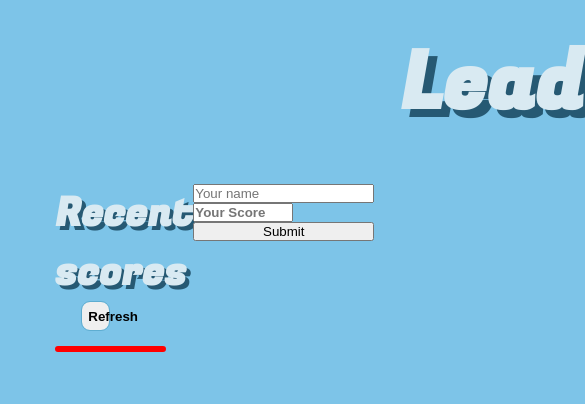
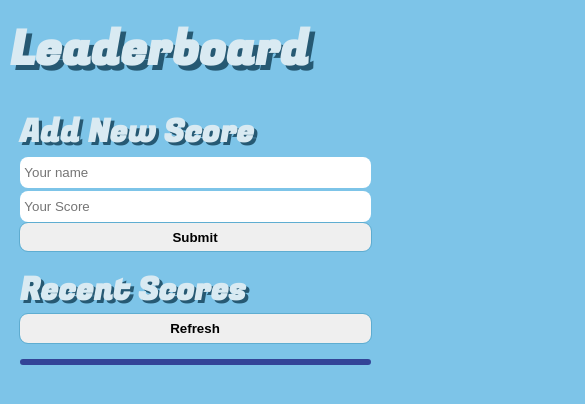
Before and after one commit to CesarHerr/Leaderboard, a website built with webpack: page src/index.html in a window 390 px wide. Shown: the top 404 px of the page, 585 px wide, since content can reach past the window. Built offline with nearby package versions, Linux system fonts and the light colour scheme.

Commit message:
Add styles version mobile

```diff
--- a/modules/scores.js
+++ b/modules/scores.js
@@ -42,7 +42,7 @@ const displayScores = () => {
     list.innerHTML = result
       .map(
         (data, index) => `
-        <li><span>${result[index].user} :</span> <span class="score">${result[index].score}</span></li>
+        <li><span>${result[index].user} :</span> <span class="score__saved">${result[index].score}</span></li>
       `,
       )
       .join('');
--- a/src/index.js
+++ b/src/index.js
@@ -5,7 +5,7 @@ const main = document.querySelector('.container');
 const recentScore = document.createElement('section');
 recentScore.classList.add('scores');
 const subTitle = document.createElement('h2');
-subTitle.innerText = 'Recent scores';
+subTitle.innerText = 'Recent Scores';
 const refreshBtn = document.createElement('button');
 refreshBtn.innerText = 'Refresh';
 const list = document.createElement('ul');
@@ -15,6 +15,8 @@ recentScore.appendChild(subTitle);
 recentScore.appendChild(refreshBtn);
 recentScore.appendChild(list);
 
+const addTitle = document.createElement('h2')
+addTitle.innerHTML = 'Add New Score'
 const form = document.createElement('form');
 const userInput = document.createElement('input');
 userInput.classList.add('user');
@@ -30,7 +32,9 @@ const scoreBtn = document.createElement('button');
 scoreBtn.innerText = 'Submit';
 scoreBtn.classList.add('submit-btn');
 
+
 main.appendChild(form);
+form.appendChild(addTitle);
 form.appendChild(userInput);
 form.appendChild(scoreInput);
 form.appendChild(scoreBtn);
--- a/src/style.css
+++ b/src/style.css
@@ -1,4 +1,4 @@
-@import url('https://fonts.googleapis.com/css2?family=Fugaz+One&display=swap');
+@import url("https://fonts.googleapis.com/css2?family=Fugaz+One&display=swap");
 
 * {
   margin: 0;
@@ -7,42 +7,43 @@
 }
 
 html {
-  background: hsl(200, 70%, 70%);;
+  background: hsl(200, 70%, 70%);
 }
 
 h1 {
-  font-family: 'Fugaz One', cursive;
-  text-shadow: .1em .1em 0 hsl(200 50% 30%);
+  margin: 0.5em 0 0 0.2em;
+  font-family: "Fugaz One", cursive;
+  text-shadow: 0.1em 0.1em 0 hsl(200 50% 30%);
   color: hsl(200 50% 90%);
-  font-size: 5rem;
-  margin: 0.5em 0;
-  padding-left: 5em;
+  font-size: 3rem;
   line-height: 1.1;
   max-inline-size: 15ch;
   font-weight: bolder;
 }
 
+.container {
+  display: flex;
+  flex-direction: column;
+  margin: auto;
+  width: 90%;
+}
+
+section {
+  margin-top: 1em;
+  order: 2;
+  width: 100%;
+}
+
 h2 {
-  font-family: 'Fugaz One', cursive;
+  font-family: "Fugaz One", cursive;
   color: hsl(200 50% 90%);
-  text-shadow: .1em .1em 0 hsl(200 50% 30%);
-  font-size: 2.5rem;
-  padding-top: 100px;
+  text-shadow: 0.1em 0.1em 0 hsl(200 50% 30%);
+  font-size: 2rem;
   display: inline;
 }
 
-.container {
-  display: flex;
-  margin: auto;
-  width: 80%;
-  padding: 1em;
-}
-
-.scores {
-  width: 60%;
-}
-
 form {
+  margin-top: 2em;
   display: flex;
   flex-direction: column;
 }
@@ -50,19 +51,35 @@ form {
 ul {
   margin-top: 1em;
   list-style: none;
-  width: 80%;
-  border: solid 3px red;
+  width: 100%;
+  border: solid 3px rgb(51, 68, 151);
   border-radius: 0.8rem;
-  box-shadow:
-  -17.9px -17.9px 39.4px -23px rgba(0, 0, 0, 0.168),
+  box-shadow: -17.9px -17.9px 39.4px -23px rgba(0, 0, 0, 0.168),
     -24.4px -24.4px 67.9px -23px rgba(0, 0, 0, 0.256),
-  94px 94px 94px -23px rgba(0, 0, 0, 0.24)
-;
+    94px 94px 94px -23px rgba(0, 0, 0, 0.24);
+}
+
+form input {
+  border: none;
+  margin: 0.1em 0;
+  padding: 0.5rem 0.3rem;
+  border-radius: 0.5rem;
+}
+
+button {
+  font-weight: bolder;
+  width: 100%;
+  padding: 0.5em;
+  border: none;
+  border-radius: 0.5rem;
+  outline: 1px solid;
+  outline-color: rgba(49, 138, 172, 0.4);
+  transition: all 1s cubic-bezier(0.19, 1, 0.22, 1);
 }
 
 li {
   padding: 0.5em 0.5em;
-  font-size: 1.5rem;
+  font-size: 1.3rem;
   display: flex;
   justify-content: space-between;
 }
@@ -72,26 +89,15 @@ li:nth-child(odd) {
   border-radius: 0.3rem;
 }
 
-.score {
+.score__saved {
   font-weight: bolder;
   width: 100px;
 }
 
-section button {
-  font-weight: bolder;
-  width: 20%;
-  padding: 0.5em;
-  margin-left: 2em;
-  border: none;
-  border-radius: 0.5rem;
-  outline: 1px solid;
-  outline-color: rgba(49, 138, 172, 0.4);
-  transition: all 1s cubic-bezier(0.19, 1, 0.22, 1);
-}
-
-section button:hover {
+button:hover {
   cursor: pointer;
-    box-shadow: inset 0 0 20px rgba(49, 138, 172, 0.5), 0 0 20px rgba(49, 138, 172, 0.4);
+  box-shadow: inset 0 0 20px rgba(49, 138, 172, 0.5),
+  0 0 20px rgba(49, 138, 172, 0.4);
   outline-color: rgba(11, 110, 149, 0);
   outline-offset: 80px;
   text-shadow: 1px 1px 6px #fff;
```
Lines whose indentation alone changed are shown as unchanged.
